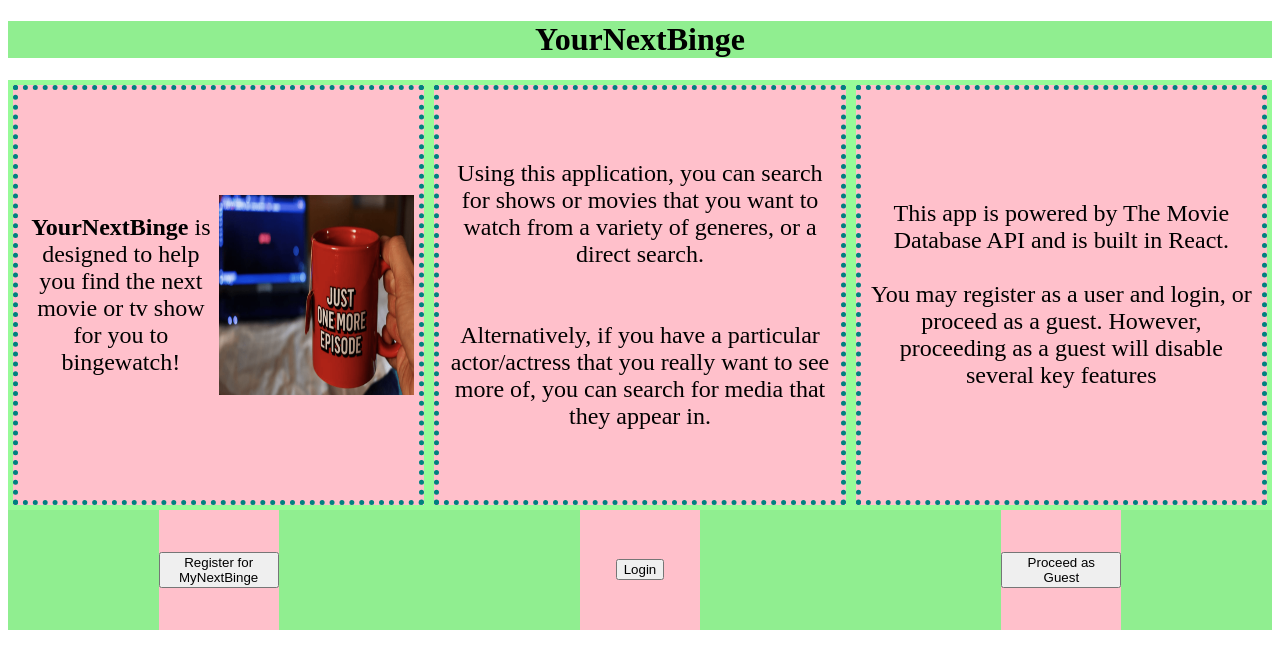
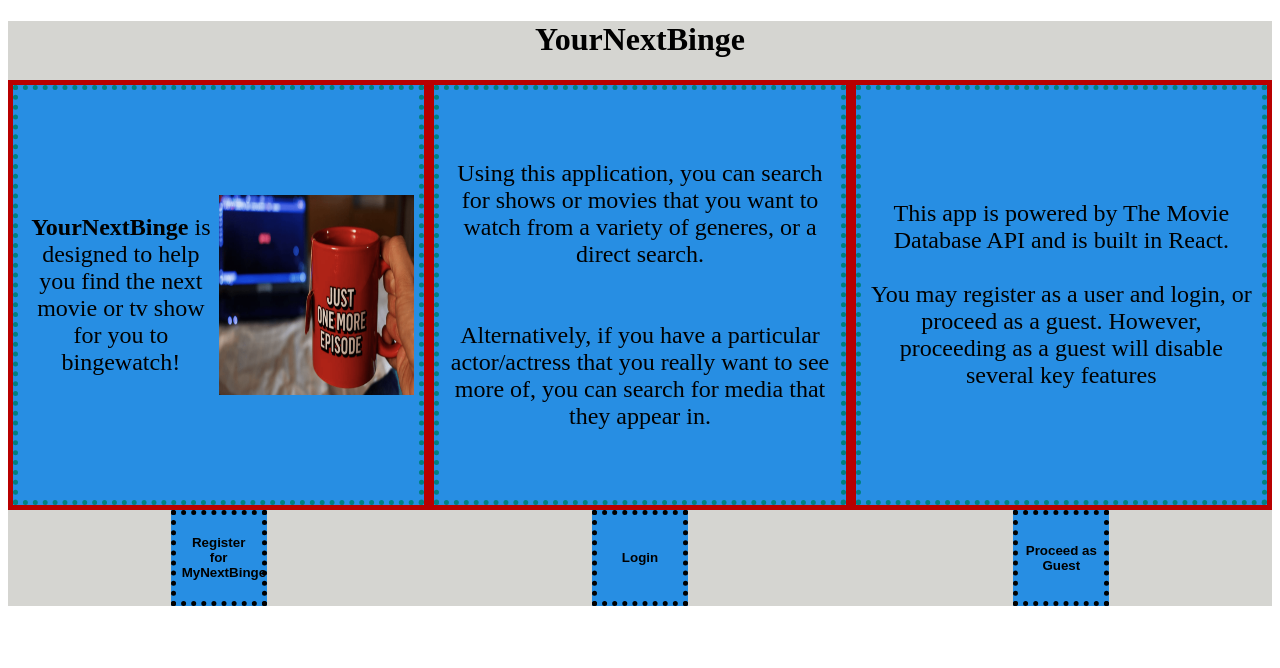
Before and after one commit to plaetzaw/MyNextBingeClient, a React (Create React App) app: page /Home in a window 1280 px wide. Shown: the top 668 px of the page. Built offline with nearby package versions, Linux system fonts and the light colour scheme.

Commit message:
Finished styling home

```diff
--- a/src/pages/home.js
+++ b/src/pages/home.js
@@ -1,8 +1,12 @@
 import React from 'react'
 import Binge from '../utility/images/JustOneMore.png'
 
+const background = {
+    backgroundColor: '#D5D5D1'
+}
+
 const startContainer = {
-    backgroundColor: 'palegreen',
+    backgroundColor: '#B80000',
     display: 'flex',
     flexFlow: 'row-wrap',
     justifyContent: 'space-around'
@@ -11,7 +15,7 @@
 const greetingItem = {
     display: 'flex',
     width: '100%',
-    height: '50vh',
+    height: '25rem',
     justifyContent: 'center',
     alignItems: 'center',
     padding: '5px',
@@ -19,14 +23,14 @@
     borderStyle: 'dotted',
     borderColor: 'teal',
     margin: '5px',
-    backgroundColor: 'pink',
+    backgroundColor: '#278EE3',
     textAlign: 'center',
     fontSize: 'x-large',
 
 }
 
 const endContainer = {
-    backgroundColor: 'lightgreen',
+    backgroundColor: '#D5D5D1',
     width: '100%',
     display: 'flex',
     flexFlow: 'row-wrap',
@@ -35,9 +39,9 @@
 
 const endItem = {
     display: 'flex',
-    backgroundColor: 'pink',
-    height: '15vh',
-    width: '15vh',
+    // backgroundColor: '#278EE3',
+    height: '6rem',
+    width: '6rem',
     textAlign: 'center',
     justifyContent: 'center',
     alignItems: 'center',
@@ -45,10 +49,19 @@
 
 }
 
+const button = {
+    width: '100%',
+    height: '100%',
+    backgroundColor: '#278EE3',
+    border: '5px',
+    borderStyle: 'dotted',
+}
+
 function Home() {
   return (
     <>
-    <div style={{textAlign: 'center', backgroundColor: 'lightgreen'}}><h1><b>YourNextBinge</b></h1></div>
+    <div style={background}>
+    <div style={{textAlign: 'center', backgroundColor: '#D5D5D1'}}><h1><b>YourNextBinge</b></h1></div>
       <div style={startContainer}>
           <div style={greetingItem}>
           <span><b>YourNextBinge</b> is designed to help you find the next movie
@@ -75,9 +88,10 @@
 
       </div>
       <div style={endContainer}>
-        <div style={endItem}><button>Register for MyNextBinge</button></div>
-        <div style={endItem}><button>Login</button></div>
-        <div style={endItem}><button>Proceed as Guest</button></div>
+        <div style={endItem}><button style={button}><b>Register for MyNextBinge</b></button></div>
+        <div style={endItem}><button style={button}><b>Login</b></button></div>
+        <div style={endItem}><button style={button}><b>Proceed as Guest</b></button></div>
+      </div>
       </div>
     </>
   )
```
Also changed, not shown: src/pages/picker.js (added, +11 -0 lines).
